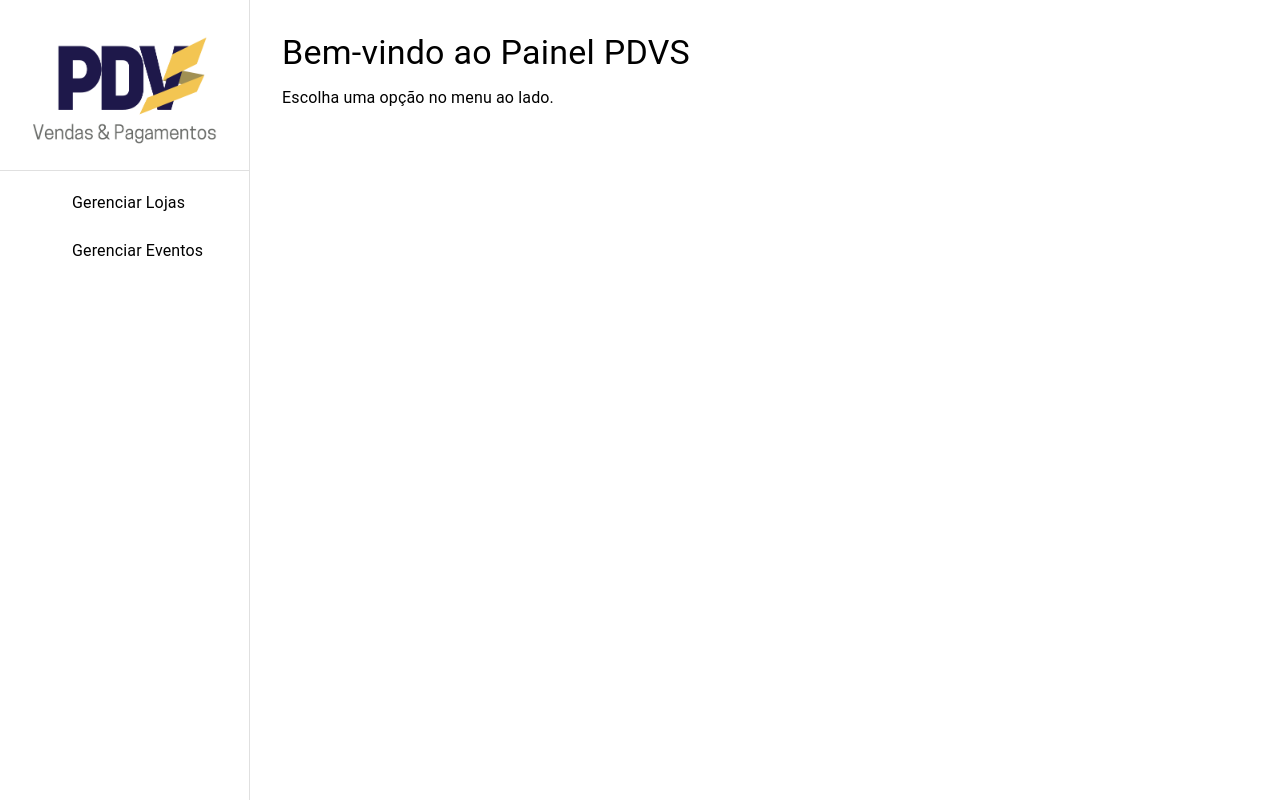
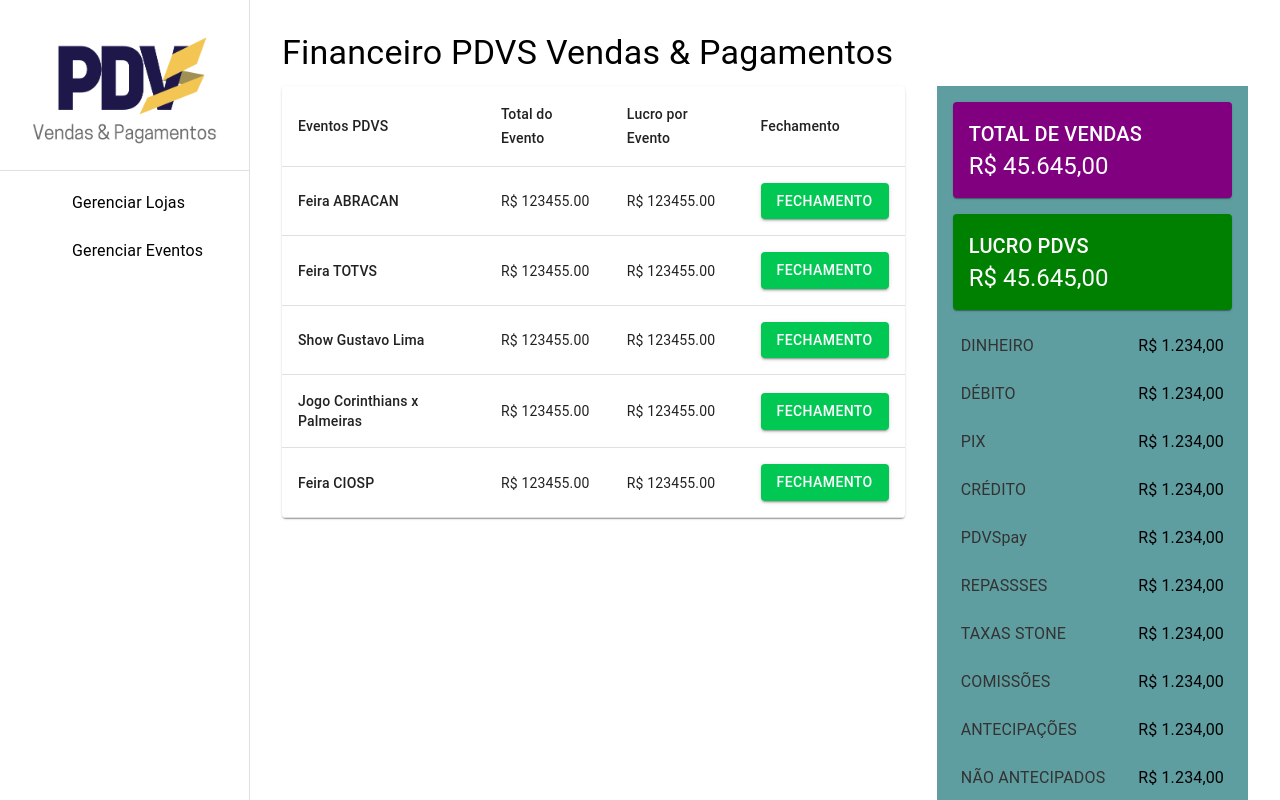
Before and after one commit to dryingcore/pdv-admin, a React (Vite) app: page / in a window 1280 px wide. Built offline with nearby package versions, Linux system fonts and the light colour scheme; some icons are missing.

Commit message:
refined main screen

```diff
--- /dev/null
+++ b/src/components/home/FinancialDetails.tsx
@@ -0,0 +1,45 @@
+import { Box, Typography, Paper } from '@mui/material';
+
+// Dados de exemplo para as seções
+const financialData = [
+  { label: 'DINHEIRO', value: 'R$ 1.234,00' },
+  { label: 'DÉBITO', value: 'R$ 1.234,00' },
+  { label: 'PIX', value: 'R$ 1.234,00' },
+  { label: 'CRÉDITO', value: 'R$ 1.234,00' },
+  { label: 'PDVSpay', value: 'R$ 1.234,00' },
+  { label: 'REPASSSES', value: 'R$ 1.234,00' },
+  { label: 'TAXAS STONE', value: 'R$ 1.234,00' },
+  { label: 'COMISSÕES', value: 'R$ 1.234,00' },
+  { label: 'ANTECIPAÇÕES', value: 'R$ 1.234,00' },
+  { label: 'NÃO ANTECIPADOS', value: 'R$ 1.234,00' },
+];
+
+export default function FinancialDetails() {
+  return (
+    <Box sx={{ display: 'flex', flexDirection: 'column', gap: 2, padding: 2, backgroundColor: 'cadetblue' }}>
+      {/* Total de vendas */}
+      <Paper sx={{ padding: 2, backgroundColor: 'purple', color: 'white' }}>
+        <Typography variant="h6">TOTAL DE VENDAS</Typography>
+        <Typography variant="h5">R$ 45.645,00</Typography>
+      </Paper>
+
+      {/* Lucro PDVS */}
+      <Paper sx={{ padding: 2, backgroundColor: 'green', color: 'white' }}>
+        <Typography variant="h6">LUCRO PDVS</Typography>
+        <Typography variant="h5">R$ 45.645,00</Typography>
+      </Paper>
+
+      {/* Listagem de Pagamentos e Repasses */}
+      <Box sx={{ display: 'flex', flexDirection: 'column', gap: 1 }}>
+        {financialData.map((item, index) => (
+          <Box key={index} sx={{ display: 'flex', justifyContent: 'space-between', padding: 1 }}>
+            <Typography variant="body1" sx={{ color: '#333' }}>
+              {item.label}
+            </Typography>
+            <Typography variant="body1">{item.value}</Typography>
+          </Box>
+        ))}
+      </Box>
+    </Box>
+  );
+}
--- /dev/null
+++ b/src/components/home/FinancialScreen.tsx
@@ -0,0 +1,77 @@
+import {
+  Box,
+  Typography,
+  Paper,
+  Table,
+  TableBody,
+  TableCell,
+  TableContainer,
+  TableHead,
+  TableRow,
+  Button,
+} from '@mui/material';
+import FinancialDetails from './FinancialDetails';
+
+const eventsData = [
+  { name: 'Feira ABRACAN', totalEvent: 123455, profit: 123455 },
+  { name: 'Feira TOTVS', totalEvent: 123455, profit: 123455 },
+  { name: 'Show Gustavo Lima', totalEvent: 123455, profit: 123455 },
+  { name: 'Jogo Corinthians x Palmeiras', totalEvent: 123455, profit: 123455 },
+  { name: 'Feira CIOSP', totalEvent: 123455, profit: 123455 },
+];
+
+export default function FinancialScreen() {
+  return (
+    <Box sx={{ display: 'flex', height: '100vh', overflow: 'hidden' }}>
+      {/* Main Content */}
+      <Box sx={{ flexGrow: 1, padding: 4, overflowY: 'auto', backgroundColor: '#fff' }}>
+        <Typography variant="h4" gutterBottom>
+          Financeiro PDVS Vendas & Pagamentos
+        </Typography>
+
+        <Box sx={{ display: 'flex', gap: 4 }}>
+          {/* Event Table */}
+          <Box sx={{ flex: 2 }}>
+            <TableContainer component={Paper}>
+              <Table>
+                <TableHead>
+                  <TableRow>
+                    <TableCell>Eventos PDVS</TableCell>
+                    <TableCell>Total do Evento</TableCell>
+                    <TableCell>Lucro por Evento</TableCell>
+                    <TableCell>Fechamento</TableCell>
+                  </TableRow>
+                </TableHead>
+                <TableBody>
+                  {eventsData.map((event, index) => (
+                    <TableRow key={index}>
+                      <TableCell sx={{ fontWeight: 500 }}>{event.name}</TableCell>
+                      <TableCell>R$ {event.totalEvent.toFixed(2)}</TableCell>
+                      <TableCell>R$ {event.profit.toFixed(2)}</TableCell>
+                      <TableCell>
+                        <Button
+                          variant="contained"
+                          sx={{
+                            backgroundColor: '#00C853',
+                            '&:hover': { backgroundColor: '#00BFA5' },
+                          }}
+                        >
+                          Fechamento
+                        </Button>
+                      </TableCell>
+                    </TableRow>
+                  ))}
+                </TableBody>
+              </Table>
+            </TableContainer>
+          </Box>
+
+          {/* Financial Summary */}
+          <Box sx={{ flex: 1}}>
+            <FinancialDetails />
+          </Box>
+        </Box>
+      </Box>
+    </Box>
+  );
+}
--- a/src/components/home/WelcomeMessage.tsx
+++ /dev/null
@@ -1,12 +0,0 @@
-import { Box, Typography } from '@mui/material';
-
-export const WelcomeMessage = () => {
-  return (
-    <Box sx={{ p: 4 }}>
-      <Typography variant="h4" gutterBottom>
-        Bem-vindo ao Painel PDVS
-      </Typography>
-      <Typography variant="body1">Escolha uma opção no menu ao lado.</Typography>
-    </Box>
-  );
-};
--- a/src/pages/Home.tsx
+++ b/src/pages/Home.tsx
@@ -1,13 +1,13 @@
 import { Box } from '@mui/material';
 import { Sidebar } from '../components/global/Sidebar';
-import { WelcomeMessage } from '../components/home/WelcomeMessage';
+import FinancialScreen from '../components/home/FinancialScreen';
 
 const Home = () => {
   return (
     <Box sx={{ display: 'flex' }}>
       <Sidebar />
       <Box sx={{ flex: 1 }}>
-        <WelcomeMessage />
+        <FinancialScreen />
       </Box>
     </Box>
   );
```
